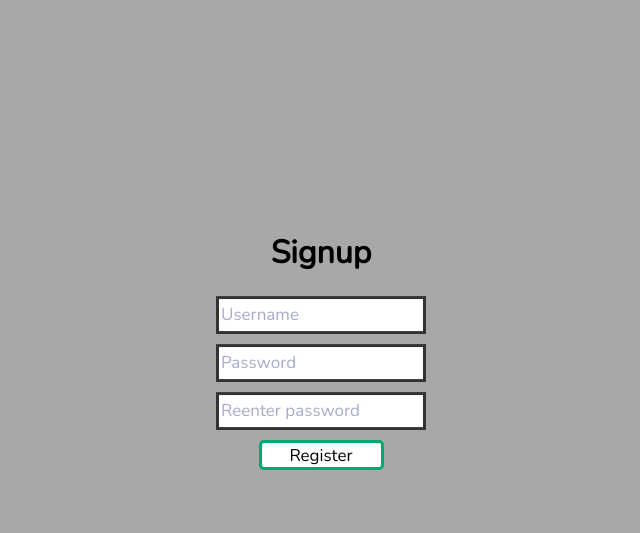
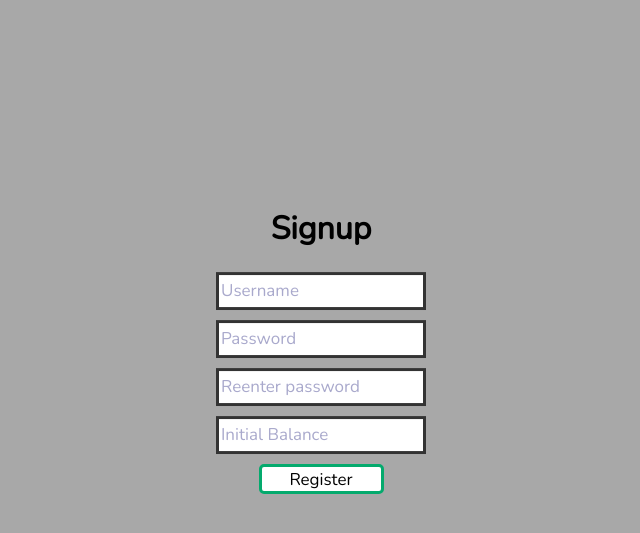
Before and after one commit to AnCieply/p33-budget-dashboard, a Flask app: page /signup in a window 1280 px wide. Shown: the part 44-577 px from the top of the page, without its empty margins (319-959 px from the left). Run offline with Flask 3, Linux system fonts and the light colour scheme.

Commit message:
Initial balance can be set and transactions affect balance

```diff
--- a/controllers/dashboard_controller.py
+++ b/controllers/dashboard_controller.py
@@ -3,7 +3,7 @@ from sqlalchemy import select
 import json
 
 from init import app, db
-from models.dashboard_model import get_user_balance, register_transaction, get_transactions
+from models.dashboard_model import get_user_balance, register_transaction, get_transactions, modify_user_balance
 from models.db_models import UserData
 
 @app.route("/dashboard", methods=["POST", "GET"])
@@ -32,9 +32,12 @@ def create_trans_page():
 
         if pos == "+":
             pos = True
+            modify_user_balance(id, float(amount))
         else:
             pos = False
+            modify_user_balance(id, -float(amount))
 
         register_transaction(id, account, date, category, amount, pos)
 
+
     return render_template("createtransaction.html")
--- a/controllers/signup_controller.py
+++ b/controllers/signup_controller.py
@@ -13,6 +13,7 @@ def signup_page():
         username = request.form["Username"]
         password = request.form["Password"]
         repassword = request.form["RePassword"]
+        initial_balance = request.form["initial_balance"]
 
         # Error checks
         if username.isspace() or username == "" or password.isspace() or password == "":
@@ -24,7 +25,7 @@ def signup_page():
         if password != repassword:
             return render_template("signup.html",error_message="Passwords do not match")
 
-        if not create_account(username, password):
+        if not create_account(username, password, initial_balance):
             return render_template("signup.html", error_message="Failed to create account")
         else:
             return redirect("/login")
--- a/models/dashboard_model.py
+++ b/models/dashboard_model.py
@@ -36,3 +36,9 @@ def get_user_balance(id: int):
         return user_data.balance
     except:
         return -0.0
+
+
+def modify_user_balance(user_id: int, balance_change: float):
+    user_data = db.session.query(UserData).filter(UserData.id == user_id).one()
+    user_data.balance = user_data.balance + balance_change
+    db.session.commit()
--- a/models/signup_model.py
+++ b/models/signup_model.py
@@ -11,7 +11,7 @@ def username_exists(username: str):
     except:
         return False
 
-def create_account(username: str, password: str):
+def create_account(username: str, password: str, initial_balance: float):
     try:
         if username_exists(username):
             return False
@@ -29,7 +29,7 @@ def create_account(username: str, password: str):
 
         new_data = UserData()
         new_data.id = new_account.id
-        new_data.balance = 0.0
+        new_data.balance = initial_balance
         new_data.transactions = json.dumps([])
 
         db.session.add(new_account)
--- a/templates/signup.html
+++ b/templates/signup.html
@@ -12,6 +12,7 @@
             <input type="text" id="Username" name="Username" placeholder="Username">
             <input type="password" id="Password" name="Password" placeholder="Password">
             <input type="password" id="RePassword" name="RePassword" placeholder="Reenter password">
+            <input type="text" id="initial_balance" name="initial_balance" placeholder="Initial Balance">
             <input type="submit" name="signup_button" value="Register">
             {{ error_message }}
         </div>
```
